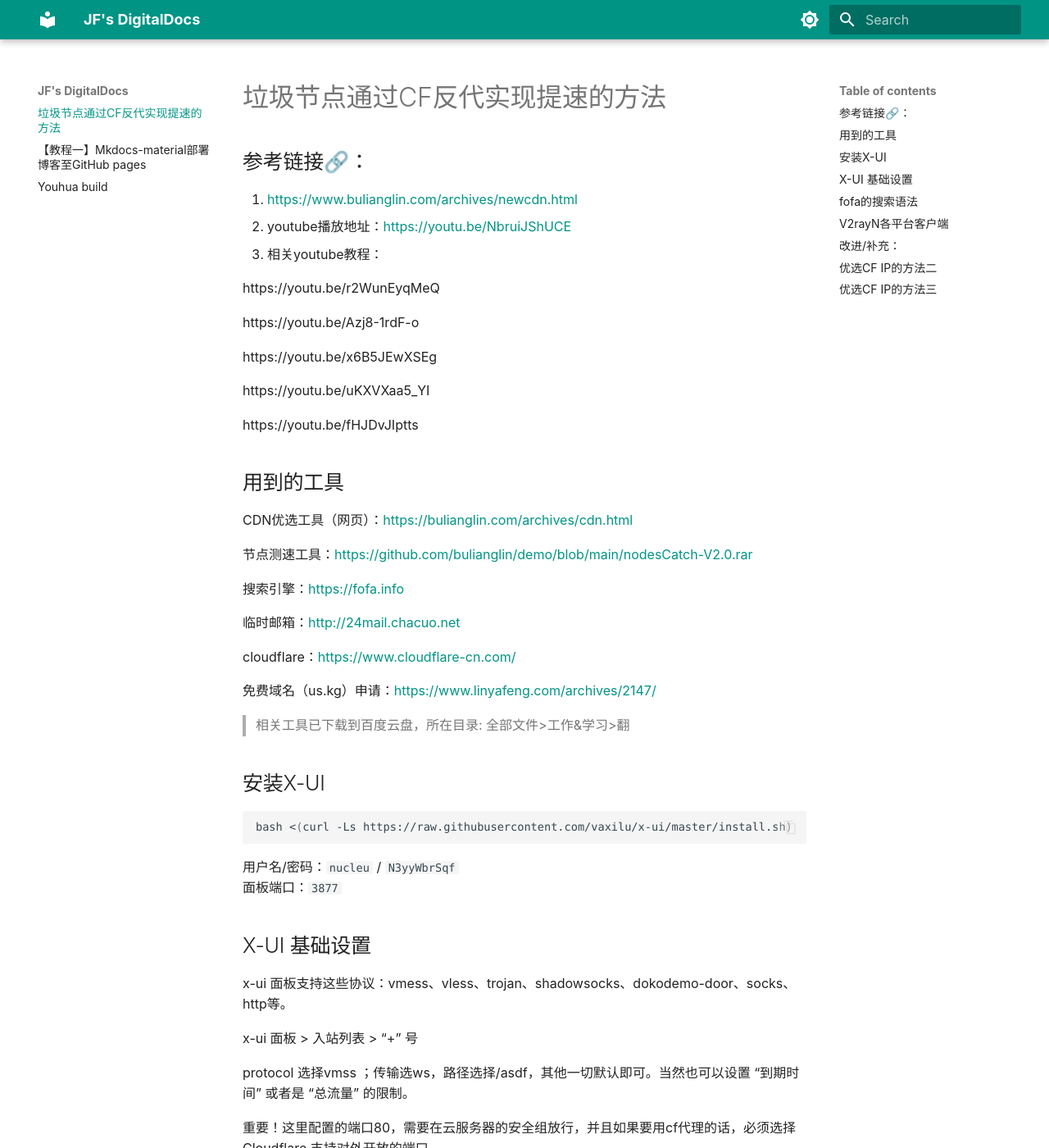
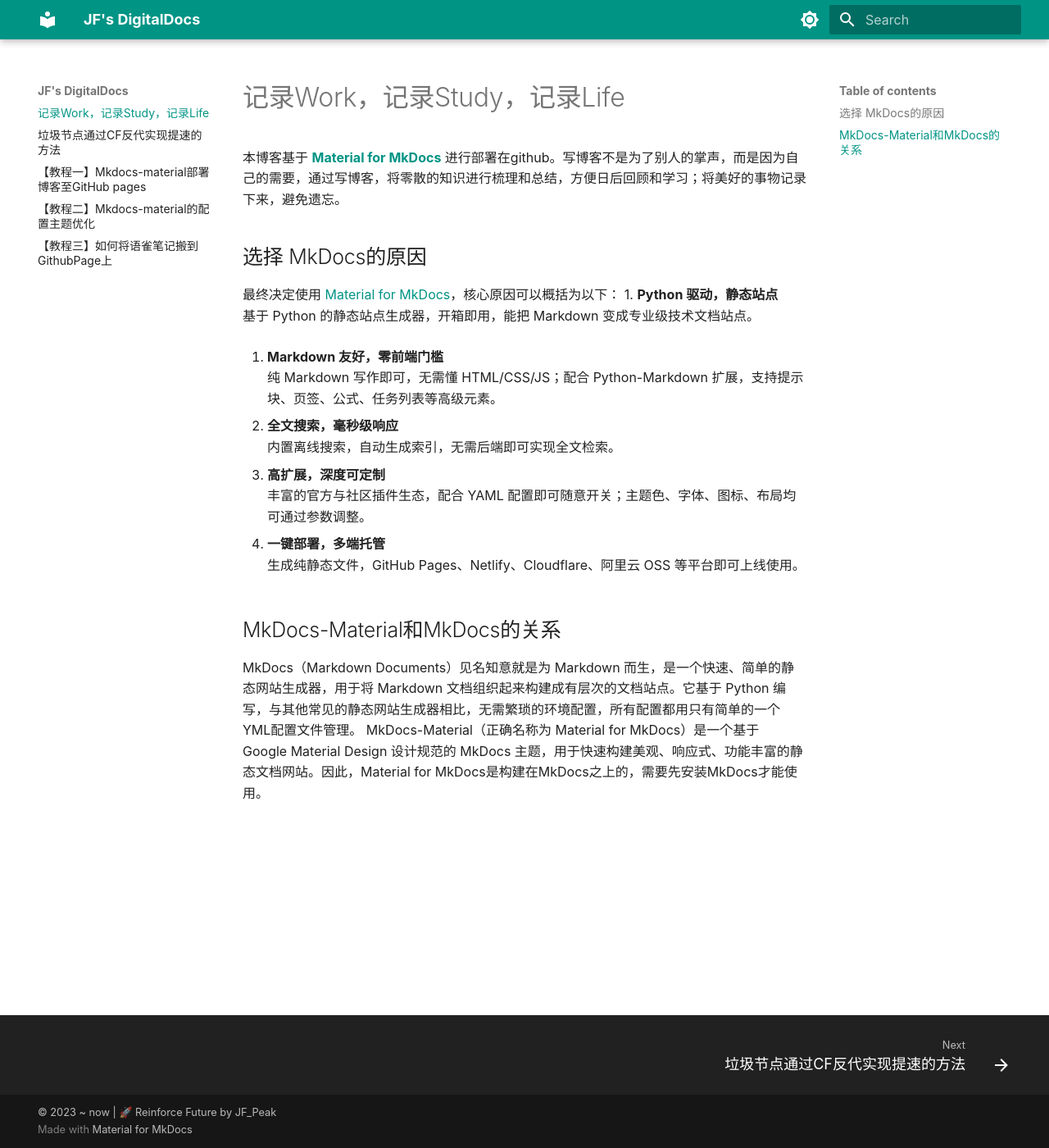
Before and after one commit to JFPeak/mkdocs-material, an MkDocs documentation site: the page built from docs/index.md, in a window 1280 px wide and 1400 px high. Shown: the whole window at 82% size. Built offline with MkDocs 1.6.1 and Material for MkDocs 9.7.7, drawn with Linux system fonts in a browser that asks for light colours; some web fonts are replaced; some of the changed text lies outside the part shown.

Commit message:
20251030-1

````diff
--- /dev/null
+++ b/docs/CF_Reverse_Proxy.md
@@ -0,0 +1,127 @@
+# 垃圾节点通过CF反代实现提速的方法
+## 参考链接🔗：
+1. [https://www.bulianglin.com/archives/newcdn.html](https://www.bulianglin.com/archives/newcdn.html)
+2. youtube播放地址：[https://youtu.be/NbruiJShUCE](https://youtu.be/NbruiJShUCE)
+3. 相关youtube教程：
+
+https://youtu.be/r2WunEyqMeQ
+
+https://youtu.be/Azj8-1rdF-o
+
+https://youtu.be/x6B5JEwXSEg
+
+https://youtu.be/uKXVXaa5_YI
+
+https://youtu.be/fHJDvJIptts
+
+## 用到的工具
+CDN优选工具（网页）：[https://bulianglin.com/archives/cdn.html](https://bulianglin.com/archives/cdn.html)
+
+节点测速工具：[https://github.com/bulianglin/demo/blob/main/nodesCatch-V2.0.rar](https://github.com/bulianglin/demo/blob/main/nodesCatch-V2.0.rar)
+
+搜索引擎：[https://fofa.info](https://fofa.info)
+
+临时邮箱：[http://24mail.chacuo.net](http://24mail.chacuo.net)
+
+cloudflare：[https://www.cloudflare-cn.com/](https://www.cloudflare-cn.com/)
+
+免费域名（us.kg）申请：[https://www.linyafeng.com/archives/2147/](https://www.linyafeng.com/archives/2147/)
+
+> 相关工具已下载到百度云盘，所在目录: 全部文件>工作&学习>翻
+
+
+## 安装X-UI
+```bash
+bash <(curl -Ls https://raw.githubusercontent.com/vaxilu/x-ui/master/install.sh)
+```
+
+用户名/密码：`nucleu` /   `N3yyWbrSqf`
+面板端口：`3877`
+
+## X-UI 基础设置
+x-ui 面板支持这些协议：vmess、vless、trojan、shadowsocks、dokodemo-door、socks、http等。
+
+x-ui 面板 > 入站列表 > “+” 号
+
+protocol 选择vmss ；传输选ws，路径选择/asdf，其他一切默认即可。当然也可以设置 “到期时间” 或者是 “总流量” 的限制。
+
+重要！这里配置的端口80，需要在云服务器的安全组放行，并且如果要用cf代理的话，必须选择Cloudflare 支持对外开放的端口。
+
+```bash
+#Cloudflare 支持的 HTTP 端口：
+80
+8080
+8880
+2052
+2082
+2086
+2095
+#Cloudflare 支持的 HTTPS 端口：
+443
+2053
+2083
+2087
+2096
+8443
+#Cloudflare 支持的端口，但禁用了缓存：
+2052
+2053
+2082
+2083
+2086
+2087
+2095
+2096
+8880
+8443
+```
+
+PS:CloudFlare对外提供服务的端口，在企业用户开启使用大陆CDN节点的情况下（域名备案后），就只能使用80/443端口
+
+## fofa的搜索语法
+```bash
+国内反代IP：server=="cloudflare" && port=="80" && header="Forbidden" && country=="CN"
+剔除CF：asn!="13335" && asn!="209242"
+阿里云：server=="cloudflare" && asn=="45102"
+甲骨文韩国：server=="cloudflare" && asn=="31898" && country=="KR"
+搬瓦工：server=="cloudflare" && asn=="25820"
+```
+
+## V2rayN各平台客户端
+Windows（v2rayN）：[https://github.com/2dust/v2rayN/releases/](https://github.com/2dust/v2rayN/releases/)
+
+Android（v2rayNG）：[https://github.com/2dust/v2rayNG/releases/](https://github.com/2dust/v2rayNG/releases/)
+
+IOS（shadowrocket）：https://apps.apple.com/app/shadowrocket/id932747118
+
+## 改进/补充：
+1. x-ray未运行，在面板设置中将`listen address`由`127.0.0.1`改成`0.0.0.0`
+2. 建议每半年添加一批优选IP
+
+## 优选CF IP的方法二
+参考链接：
+
+1. [https://github.com/byJoey/cfy](https://github.com/byJoey/cfy)
+2. [https://www.youtube.com/watch?v=TVPDahF47oU&t=26s](https://www.youtube.com/watch?v=TVPDahF47oU&t=26s)
+
+节点优选生成器 (cfy)，可快速生成优选VMess节点。
+
+一个强大且易于使用的 Bash 脚本，用于批量生成基于 Cloudflare IP 的 vmess 节点链接。脚本会自动替换服务器地址，并可智能生成优选节点。
+
+```bash
+bash <(curl -l -s https://raw.githubusercontent.com/byJoey/cfy/main/cfy.sh)
+```
+
+生成模式选`云优选`，自动从第三方源抓取已优选的 IPv4 和 IPv6 地址。
+
+卸载脚本: 只需删除安装好的文件即可。
+
+```bash
+sudo rm /usr/local/bin/cfy
+```
+
+如果优选出来的节点不可用，那就只用优选的IP地址，用上面不良林的[web工具](https://bulianglin.com/archives/cdn.html)进行节点修改后再导入v2ray里面。（原始节点要能用的）
+
+## 优选CF IP的方法三
+[https://v2rayssr.com/cfip/](https://v2rayssr.com/cfip/)
+这个网站实时更新不同运营商线路的CloudFlare优选IP，用上面不良林的[web工具](https://bulianglin.com/archives/cdn.html)进行节点后再导入v2ray里面。（原始节点要能用的）
--- a/docs/index.md
+++ b/docs/index.md
@@ -1,127 +1,23 @@
-# 垃圾节点通过CF反代实现提速的方法
-## 参考链接🔗：
-1. [https://www.bulianglin.com/archives/newcdn.html](https://www.bulianglin.com/archives/newcdn.html)
-2. youtube播放地址：[https://youtu.be/NbruiJShUCE](https://youtu.be/NbruiJShUCE)
-3. 相关youtube教程：
+#  记录Work，记录Study，记录Life
 
-https://youtu.be/r2WunEyqMeQ
+本博客基于 [**Material for MkDocs**](https://squidfunk.github.io/mkdocs-material/) 进行部署在github。写博客不是为了别人的掌声，而是因为自己的需要，通过写博客，将零散的知识进行梳理和总结，方便日后回顾和学习；将美好的事物记录下来，避免遗忘。
+## 选择 MkDocs的原因
+最终决定使用 [Material for MkDocs](https://squidfunk.github.io/mkdocs-material/)，核心原因可以概括为以下：
+1. **Python 驱动，静态站点**
+   基于 Python 的静态站点生成器，开箱即用，能把 Markdown 变成专业级技术文档站点。
 
-https://youtu.be/Azj8-1rdF-o
+2. **Markdown 友好，零前端门槛**
+   纯 Markdown 写作即可，无需懂 HTML/CSS/JS；配合 Python-Markdown 扩展，支持提示块、页签、公式、任务列表等高级元素。
 
-https://youtu.be/x6B5JEwXSEg
+3. **全文搜索，毫秒级响应**
+   内置离线搜索，自动生成索引，无需后端即可实现全文检索。
 
-https://youtu.be/uKXVXaa5_YI
+4. **高扩展，深度可定制**
+   丰富的官方与社区插件生态，配合 YAML 配置即可随意开关；主题色、字体、图标、布局均可通过参数调整。
 
-https://youtu.be/fHJDvJIptts
+5. **一键部署，多端托管**
+   生成纯静态文件，GitHub Pages、Netlify、Cloudflare、阿里云 OSS 等平台即可上线使用。
 
-## 用到的工具
-CDN优选工具（网页）：[https://bulianglin.com/archives/cdn.html](https://bulianglin.com/archives/cdn.html)
-
-节点测速工具：[https://github.com/bulianglin/demo/blob/main/nodesCatch-V2.0.rar](https://github.com/bulianglin/demo/blob/main/nodesCatch-V2.0.rar)
-
-搜索引擎：[https://fofa.info](https://fofa.info)
-
-临时邮箱：[http://24mail.chacuo.net](http://24mail.chacuo.net)
-
-cloudflare：[https://www.cloudflare-cn.com/](https://www.cloudflare-cn.com/)
-
-免费域名（us.kg）申请：[https://www.linyafeng.com/archives/2147/](https://www.linyafeng.com/archives/2147/)
-
-> 相关工具已下载到百度云盘，所在目录: 全部文件>工作&学习>翻
-
-
-## 安装X-UI
-```bash
-bash <(curl -Ls https://raw.githubusercontent.com/vaxilu/x-ui/master/install.sh)
-```
-
-用户名/密码：`nucleu` /   `N3yyWbrSqf`
-面板端口：`3877`
-
-## X-UI 基础设置
-x-ui 面板支持这些协议：vmess、vless、trojan、shadowsocks、dokodemo-door、socks、http等。
-
-x-ui 面板 > 入站列表 > “+” 号
-
-protocol 选择vmss ；传输选ws，路径选择/asdf，其他一切默认即可。当然也可以设置 “到期时间” 或者是 “总流量” 的限制。
-
-重要！这里配置的端口80，需要在云服务器的安全组放行，并且如果要用cf代理的话，必须选择Cloudflare 支持对外开放的端口。
-
-```bash
-#Cloudflare 支持的 HTTP 端口：
-80
-8080
-8880
-2052
-2082
-2086
-2095
-#Cloudflare 支持的 HTTPS 端口：
-443
-2053
-2083
-2087
-2096
-8443
-#Cloudflare 支持的端口，但禁用了缓存：
-2052
-2053
-2082
-2083
-2086
-2087
-2095
-2096
-8880
-8443
-```
-
-PS:CloudFlare对外提供服务的端口，在企业用户开启使用大陆CDN节点的情况下（域名备案后），就只能使用80/443端口
-
-## fofa的搜索语法
-```bash
-国内反代IP：server=="cloudflare" && port=="80" && header="Forbidden" && country=="CN"
-剔除CF：asn!="13335" && asn!="209242"
-阿里云：server=="cloudflare" && asn=="45102"
-甲骨文韩国：server=="cloudflare" && asn=="31898" && country=="KR"
-搬瓦工：server=="cloudflare" && asn=="25820"
-```
-
-## V2rayN各平台客户端
-Windows（v2rayN）：[https://github.com/2dust/v2rayN/releases/](https://github.com/2dust/v2rayN/releases/)
-
-Android（v2rayNG）：[https://github.com/2dust/v2rayNG/releases/](https://github.com/2dust/v2rayNG/releases/)
-
-IOS（shadowrocket）：https://apps.apple.com/app/shadowrocket/id932747118
-
-## 改进/补充：
-1. x-ray未运行，在面板设置中将`listen address`由`127.0.0.1`改成`0.0.0.0`
-2. 建议每半年添加一批优选IP
-
-## 优选CF IP的方法二
-参考链接：
-
-1. [https://github.com/byJoey/cfy](https://github.com/byJoey/cfy)
-2. [https://www.youtube.com/watch?v=TVPDahF47oU&t=26s](https://www.youtube.com/watch?v=TVPDahF47oU&t=26s)
-
-节点优选生成器 (cfy)，可快速生成优选VMess节点。
-
-一个强大且易于使用的 Bash 脚本，用于批量生成基于 Cloudflare IP 的 vmess 节点链接。脚本会自动替换服务器地址，并可智能生成优选节点。
-
-```bash
-bash <(curl -l -s https://raw.githubusercontent.com/byJoey/cfy/main/cfy.sh)
-```
-
-生成模式选`云优选`，自动从第三方源抓取已优选的 IPv4 和 IPv6 地址。
-
-卸载脚本: 只需删除安装好的文件即可。
-
-```bash
-sudo rm /usr/local/bin/cfy
-```
-
-如果优选出来的节点不可用，那就只用优选的IP地址，用上面不良林的[web工具](https://bulianglin.com/archives/cdn.html)进行节点修改后再导入v2ray里面。（原始节点要能用的）
-
-## 优选CF IP的方法三
-[https://v2rayssr.com/cfip/](https://v2rayssr.com/cfip/)
-这个网站实时更新不同运营商线路的CloudFlare优选IP，用上面不良林的[web工具](https://bulianglin.com/archives/cdn.html)进行节点后再导入v2ray里面。（原始节点要能用的）
+## MkDocs-Material和MkDocs的关系
+  MkDocs（Markdown Documents）见名知意就是为 Markdown 而生，是一个快速、简单的静态网站生成器，用于将 Markdown 文档组织起来构建成有层次的文档站点。它基于 Python 编写，与其他常见的静态网站生成器相比，无需繁琐的环境配置，所有配置都用只有简单的一个YML配置文件管理。
+  MkDocs-Material（正确名称为 Material for MkDocs）是一个基于 Google Material Design 设计规范的 MkDocs 主题，用于快速构建美观、响应式、功能丰富的静态文档网站。因此，Material for MkDocs是构建在MkDocs之上的，需要先安装MkDocs才能使用。
--- a/docs/init_build.md
+++ b/docs/init_build.md
@@ -4,14 +4,16 @@
 
 # 【教程一】Mkdocs-material部署博客至GitHub pages
 
-## 参考资料
+## 一、参考资料
 1. https://www.youtube.com/watch?v=xlABhbnNrfI
 2. https://blog.csdn.net/2403_88426397/article/details/145471125
 3. http://www.cuishuaiwen.com:8000/zh/PROJECT/TECH-BLOG/mkdocs_and_material/#_7
+4. https://www.cnblogs.com/chinjinyu/p/17610438.html
 
-## 安装
-Windows系统预先从官网安装好Python3和Git
-（一）以管理员身份打开vscode软件，在合适的文件夹内打开终端，在终端中输入：
+## 二、本地安装部署
+Windows系统预先从官网安装好[Python3](https://www.python.org/downloads/windows/)和[Git](https://git-scm.com/install/windows)，还有[Vscode](https://code.visualstudio.com/download)。
+以管理员身份打开vscode软件，在**合适的文件夹**内打开终端，在终端中输入：
+
 ```shell
 # 转入虚拟环境
 \venv\Scripts\activate
@@ -119,9 +123,9 @@
 copyright: |
   &copy; 2023 ~ now | 🚀 Reinforce Future by <a href="https://github.com/JFPeak"  target="_blank" rel="noopener">JF_Peak</a>
 ```
-##  使用Git & Github 并部署至github page
-### 创建GitHub Actions 的自动化脚本
-当前工作目录下创建.github/workflows/ci.yml 文件并粘贴示例代码：
+##  五、使用Git & Github 并部署至github page
+### （一）创建GitHub Actions 的自动化脚本
+在当前工作目录下创建`.github/workflows/ci.yml` 文件并粘贴示例代码：
 ```yml
 name: ci
 on:  # 当有人往这两个分支推送代码时自动运行
@@ -154,55 +158,98 @@
       - run: mkdocs gh-deploy --force  # 关键一步
       # 调用 MkDocs 内置的 gh-deploy 命令，把 site/ 目录生成的静态文件强行推送到同名仓库的 gh-pages 分支。
 ```
-只要把代码 push 到 main（或 master）分支，脚本就会自动把 MkDocs 生成的静态网站部署到 GitHub Pages，完全不用手动操作。GitHub Pages 默认读取 gh-pages 分支，于是你的网站瞬间上线，地址通常是https://<github用户名>.github.io/<仓库名>/
-### 创建GitHub仓库和上传ssh公钥
+解释：只要把代码 push 到 main（或 master）分支，该脚本就会自动把 MkDocs 生成的静态网站部署到 GitHub Pages，完全不用手动操作。GitHub Pages 默认读取 gh-pages 分支，于是你的网站瞬间上线，地址通常是`https://<github用户名>.github.io/<仓库名>/`
+### （二）创建GitHub仓库和上传ssh公钥
 
-（一）创建 GitHub 仓库（网页操作）
+1、创建 GitHub 仓库（网页操作）
 
-1. 登录 [https://github.com](https://github.com/)
+- 登录 [https://github.com](https://github.com/)
 
-2. 右上角「＋」→ New repository
+- 右上角「＋」→ New repository
 
-3. 填 3 个空即可
+- 填 3 个空即可
    Repository name: `mkdocs-material` （随便起）
    Description:   可选
    Public / Private: 自选
    **Initialize 三行全部空着**（不要勾选 README、.gitignore、License）→ Create repository
 
-4. 创建完页面会给出两行快速指引，先别关，待会儿用。
-（二）本机生成 SSH 密钥
+创建完页面会给出两行快速指引，先别关，待会儿用。
+2、本机生成 SSH 密钥
+
 ```
 ssh-keygen -t ed25519 -C "you@example.com"
 ```
 一路回车，默认保存到~/.ssh/id_ed25519（私钥）和 id_ed25519.pub（公钥）
-（三）把公钥上传到 GitHub
+3、把公钥上传到 GitHub
 GitHub 头像 → Settings → SSH and GPG keys → New SSH key
 Title：随便写，如 Laptop-2025
 Key：粘贴刚才创建的公钥内容 → Add SSH key
 
-### 通过git命令push上github
+### （三）⭐️通过git命令push上github
 依次执行以下命令。main如果不行，可以换成master，因为Git 2.28 之前默认用 master，现在推荐 main。
 ```shell
 git init
 # 把当前目录变成 Git 仓库，生成 .git 隐藏文件夹。（执行一次即可）
+
 git add .
 # 把当前目录下所有文件放进“暂存区”，准备提交
+
 git commit -m "first commit"
 # 把暂存区的内容正式写进本地仓库的历史记录。
+
 git remote add origin git@github.com:JFPeak/mkdocs-material.git
 # 把“本地仓库”与“GitHub 上的远程仓库”建立一条名叫 origin 的关联。（执行一次即可，后续只需 push/pull）
+
 git branch -M main
 # 把当前分支强制改名/创建为 main，并切换过去。（执行一次即可）
+
 git push -u origin main
-把本地 main 分支的提交推送到 GitHub，同时把上游跟踪关系设好后，以后直接 git push 即可
+# 把本地 main 分支的提交推送到 GitHub，同时把上游跟踪关系设好后，以后直接 git push 即可
 ```
-然后：
+执行结束后，查看GitHub仓库，发现多了一个 gh-pages 分支，这个分支里存放的就是 site 文件夹中的内容。
 
-1. （只做一次）进入仓库设置，在Pages页面里更改为deploy from branch，选择gh-pages分支，保存。
-2. （只做一次）进入仓库设置，
-3. （只做一次）新仓库/新客户端：git init → remote add → branch -M main
-4.  日常发文章循环：git add . → git commit → git push
+最后一步，配置GitHub Pages的构建和部署分支：将 仓库Settings -> Pages -> Build and deployment -> Branch 设置为 gh-pages/(root)，点击 Save 保存设置。
 
+![image-20251030105915403](.\image\image-20251030105915403.png)
+
+⚠️注意：
+
+- （只做一次）新仓库/新客户端的操作：`git init`、 `git remote add` 、 `git branch -M main`
+
+
+- 日常发文章循环：git add . → git commit → git push
+
+
+## 六、后续如何发布文章
+
+MkDocs的文章以markdown文件的形式存储在./docs文件夹下，其中 index.md 为主页。
+
+发布新文章时，在docs目录下新建 `<文章名>.md` 文件并打开编辑内容
+
+然后修改 `mkdocs.yml` 文件，可将新文章加到导航栏中
+
+```
+nav:
+  - 主页: index.md
+  - <标题>: <article>.md
+```
+标题可以不设置，MkDocs按照： nav配置的标题 > 文章中定义的标题(h1) > 文件名 的顺序进行推断
+
+如果要使用多级导航，则可以这样配置
+```
+nav:
+  - 主页: index.md
+  - <分类>:
+    - <标题>: <aritle>.md
+```
+然后我们在编写完文章后，一般至少都要执行这些命令才能发布
+```
+git add .
+
+git commit -m 'message'
+
+git push
+```
 ## 结语
 
-至此，我们就完成了一个简洁的技术博客的搭建。后续再对博客配置进行优化。
+至此，我们就完成了一个简洁的技术博客的搭建。后续可再对博客配置进行优化。主要是对Material主题。
--- /dev/null
+++ b/docs/youhua2_build.md
@@ -0,0 +1,19 @@
+# 【教程三】如何将语雀笔记搬到GithubPage上
+## 参考资料
+1. https://shenwy.com/
+2. https://elog.1874.cool/yuque-pwd/start
+## 大致思路（未实践）
+将语雀笔记搬到GitHub Pages上需要先将语雀笔记导出为Markdown格式，然后使用合适的静态网站生成器（用mkdocs）将Markdown文件转换为HTML页面，最后将生成的文件部署到GitHub Pages。
+1. 在语雀中导出笔记
+进入你的语雀知识库。
+找到并点击“新建文档”按钮旁边的下拉箭头，选择“导入…”。
+在弹出的窗口中，选择“Markdown”格式。
+选择你想要导出的笔记，点击“开始导入”。
+导入完成后，你的笔记将以Markdown文件的形式保存在本地。
+2. 使用静态网站生成器构建网站
+选择并安装静态网站生成器：根据你的喜好，选择一个生成器，例如Hexo或Jekyll，并按照官方文档进行安装。
+创建项目：使用生成器的命令创建一个新的项目。
+导入Markdown文件：将你从语雀导出的Markdown文件复制到生成器项目的source/_posts（或相应的位置）文件夹中。
+构建网站：运行生成器的构建命令，它会将你的Markdown文件转换成HTML页面。
+3. 部署到GitHub Pages
+将网站部署到GitHub Pages：按照你所使用的静态网站生成器的部署指南，将构建后的文件部署到你的GitHub Pages仓库。
````
Also changed, not shown: other parts of docs/init_build.md (+6 -4 lines), docs/youhua1_build.md (added, +6 -0 lines), docs/youhua_build.md (deleted, +0 -2 lines), docs/image/image-20251030105915403.png (added).
